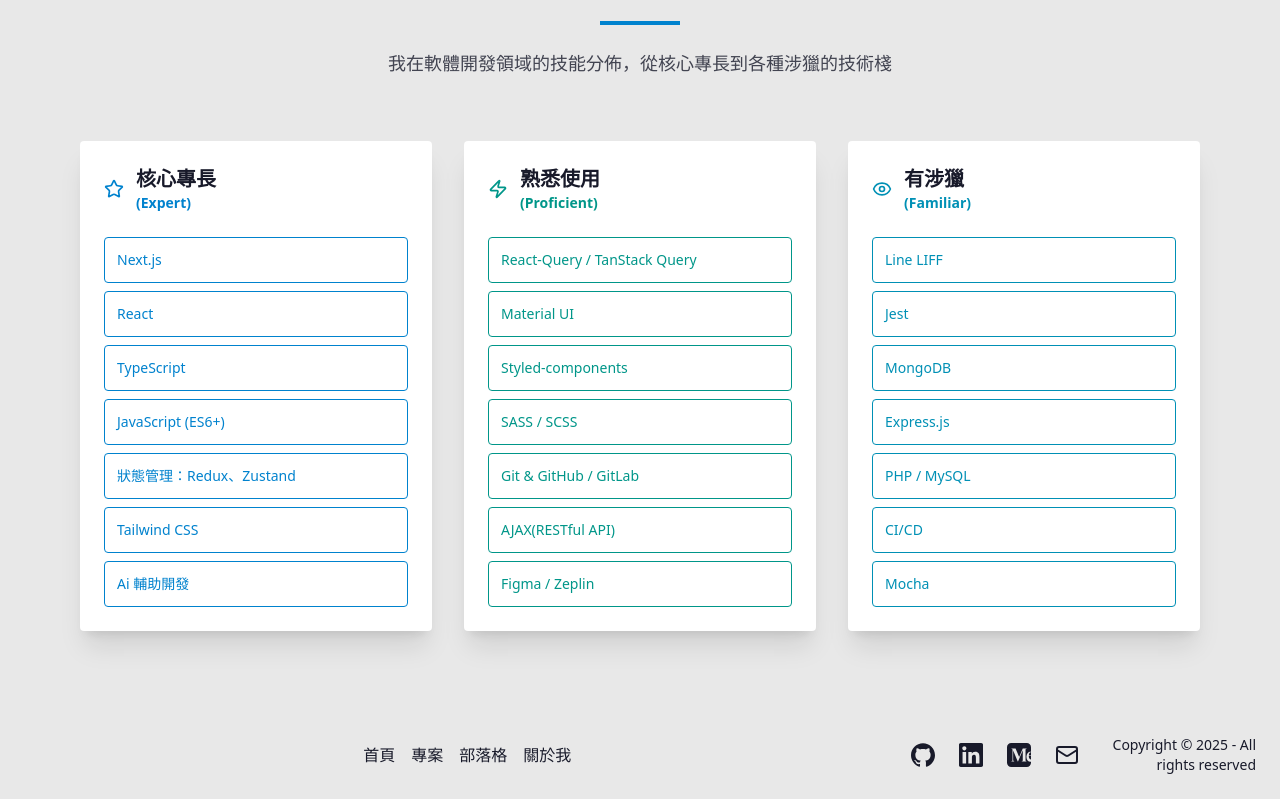
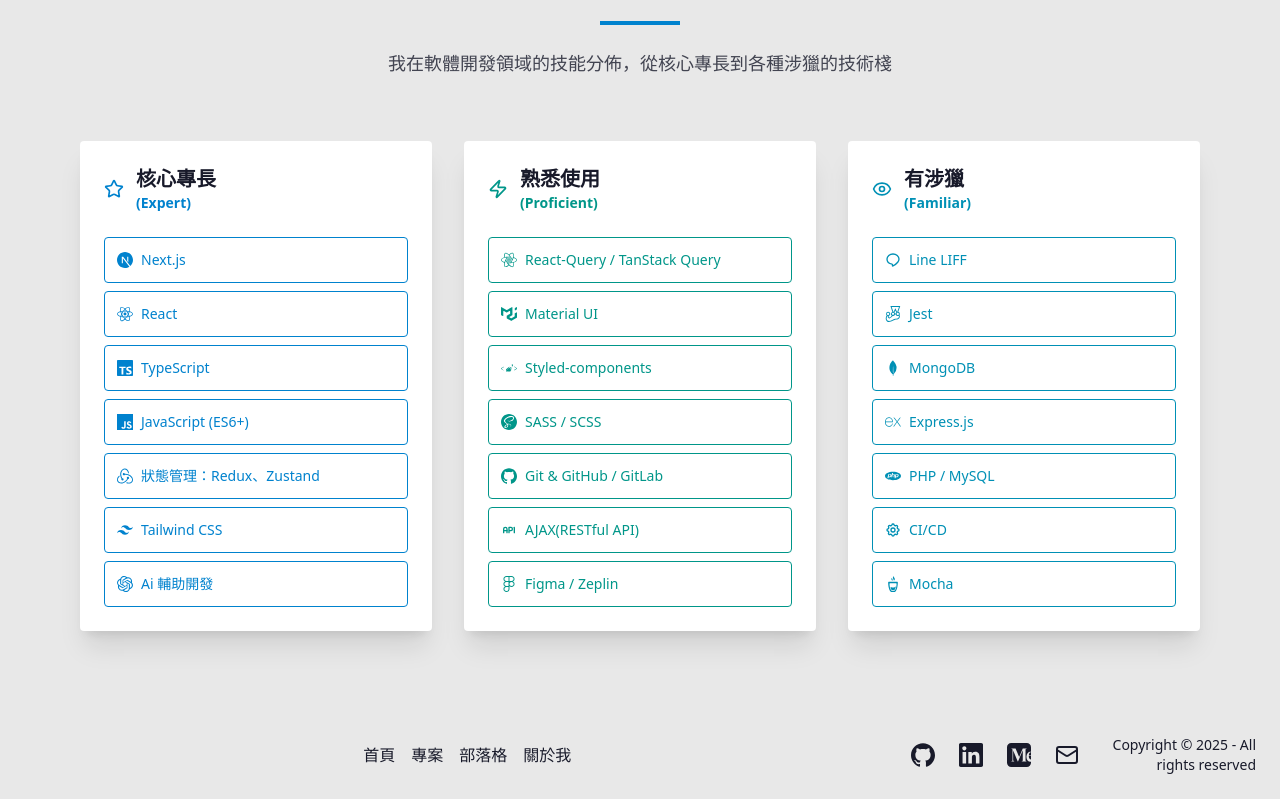
Before and after one commit to u88803494/my-website, a Next.js app: page / in a window 1280 px wide. Shown: the part 5383-6182 px from the top of the page. Built offline with nearby package versions, Linux system fonts and the light colour scheme.

Commit message:
Refactor Skills component by updating data structure to use Skill interface, replacing skillsData with skillData, and enhancing SkillCategory rendering for improved clarity and functionality.

```diff
--- a/src/components/home/Skills/SkillCategory.tsx
+++ b/src/components/home/Skills/SkillCategory.tsx
@@ -4,10 +4,12 @@
 import { motion } from 'framer-motion';
 import { Star, Zap, Eye } from 'lucide-react';
 
+import { Skill } from '@/data/skillData';
+
 interface SkillCategoryProps {
   title: string;
   description: string;
-  skills: string[];
+  skills: Skill[];
   level: 'expert' | 'proficient' | 'familiar';
   index: number;
 }
@@ -74,13 +76,14 @@
           {skills.map((skill, skillIndex) => (
             <motion.div
               key={skillIndex}
-              className={`badge ${config.badgeVariant} badge-outline w-full justify-start p-3 h-auto min-h-[2rem]`}
+              className={`badge ${config.badgeVariant} badge-outline w-full justify-start p-3 h-auto min-h-[2rem] gap-2`}
               initial={{ opacity: 0, x: -20 }}
               whileInView={{ opacity: 1, x: 0 }}
               viewport={{ once: true }}
               transition={{ duration: 0.5, delay: (index * 0.1) + (skillIndex * 0.05) }}
             >
-              <span className="text-sm">{skill}</span>
+              <span className="flex-shrink-0">{skill.icon}</span>
+              <span className="text-sm">{skill.name}</span>
             </motion.div>
           ))}
         </div>
--- a/src/components/home/Skills/Skills.tsx
+++ b/src/components/home/Skills/Skills.tsx
@@ -2,7 +2,7 @@
 
 import React from 'react';
 import { motion } from 'framer-motion';
-import { skillsData } from '@/data/skillsData';
+import { skillData } from '@/data/skillData';
 import SkillCategory from './SkillCategory';
 
 const Skills: React.FC = () => {
@@ -26,7 +26,7 @@
         </motion.div>
 
         <div className="grid grid-cols-1 md:grid-cols-2 lg:grid-cols-3 gap-8 not-prose">
-          {skillsData.map((category, index) => (
+          {skillData.map((category, index) => (
             <SkillCategory
               key={index}
               title={category.title}
--- /dev/null
+++ b/src/data/skillData.tsx
@@ -0,0 +1,71 @@
+import React, { ReactNode } from 'react';
+import {
+  SiNextdotjs, SiReact, SiTypescript, SiJavascript, SiRedux, SiTailwindcss,
+  SiReactquery, SiMui, SiStyledcomponents, SiSass, SiGithub,
+  SiFigma, SiJest, SiMongodb, SiExpress, SiPhp, SiMocha,
+  SiOpenai
+} from 'react-icons/si';
+import {
+  TbApi, TbBrandLine, TbSettings
+} from 'react-icons/tb';
+
+// 簡潔的圖標包裝函數，避免重複 className
+const icon = (IconComponent: React.ComponentType<React.SVGProps<SVGSVGElement>>): ReactNode =>
+  <IconComponent className="w-4 h-4" />;
+
+export interface Skill {
+  name: string;
+  icon: ReactNode;
+}
+
+export interface SkillCategory {
+  title: string;
+  level: 'expert' | 'proficient' | 'familiar';
+  skills: Skill[];
+  description: string;
+}
+
+export const skillData: SkillCategory[] = [
+  {
+    title: "核心專長",
+    level: "expert",
+    description: "Expert",
+    skills: [
+      { name: "Next.js", icon: icon(SiNextdotjs) },
+      { name: "React", icon: icon(SiReact) },
+      { name: "TypeScript", icon: icon(SiTypescript) },
+      { name: "JavaScript (ES6+)", icon: icon(SiJavascript) },
+      { name: "狀態管理：Redux、Zustand", icon: icon(SiRedux) },
+      { name: "Tailwind CSS", icon: icon(SiTailwindcss) },
+      { name: "Ai 輔助開發", icon: icon(SiOpenai) }
+    ]
+  },
+  {
+    title: "熟悉使用",
+    level: "proficient",
+    description: "Proficient",
+    skills: [
+      { name: "React-Query / TanStack Query", icon: icon(SiReactquery) },
+      { name: "Material UI", icon: icon(SiMui) },
+      { name: "Styled-components", icon: icon(SiStyledcomponents) },
+      { name: "SASS / SCSS", icon: icon(SiSass) },
+      { name: "Git & GitHub / GitLab", icon: icon(SiGithub) },
+      { name: "AJAX(RESTful API)", icon: icon(TbApi) },
+      { name: "Figma / Zeplin", icon: icon(SiFigma) }
+    ]
+  },
+  {
+    title: "有涉獵",
+    level: "familiar",
+    description: "Familiar",
+    skills: [
+      { name: "Line LIFF", icon: icon(TbBrandLine) },
+      { name: "Jest", icon: icon(SiJest) },
+      { name: "MongoDB", icon: icon(SiMongodb) },
+      { name: "Express.js", icon: icon(SiExpress) },
+      { name: "PHP / MySQL", icon: icon(SiPhp) },
+      { name: "CI/CD", icon: icon(TbSettings) },
+      { name: "Mocha", icon: icon(SiMocha) }
+    ]
+  }
+];
--- a/src/data/skillsData.ts
+++ /dev/null
@@ -1,51 +0,0 @@
-export interface SkillCategory {
-  title: string;
-  level: 'expert' | 'proficient' | 'familiar';
-  skills: string[];
-  description: string;
-}
-
-export const skillsData: SkillCategory[] = [
-  {
-    title: "核心專長",
-    level: "expert",
-    description: "Expert",
-    skills: [
-      "Next.js",
-      "React",
-      "TypeScript",
-      "JavaScript (ES6+)",
-      "狀態管理：Redux、Zustand",
-      "Tailwind CSS",
-      "Ai 輔助開發"
-    ]
-  },
-  {
-    title: "熟悉使用",
-    level: "proficient",
-    description: "Proficient",
-    skills: [
-      "React-Query / TanStack Query",
-      "Material UI",
-      "Styled-components",
-      "SASS / SCSS",
-      "Git & GitHub / GitLab",
-      "AJAX(RESTful API)",
-      "Figma / Zeplin"
-    ]
-  },
-  {
-    title: "有涉獵",
-    level: "familiar",
-    description: "Familiar",
-    skills: [
-      "Line LIFF",
-      "Jest",
-      "MongoDB",
-      "Express.js",
-      "PHP / MySQL",
-      "CI/CD",
-      "Mocha"
-    ]
-  }
-];
```
